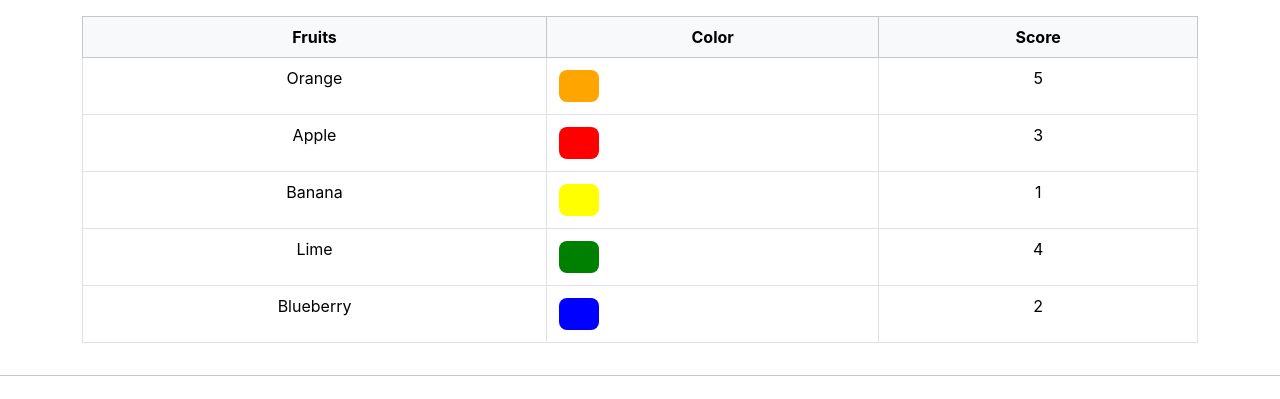
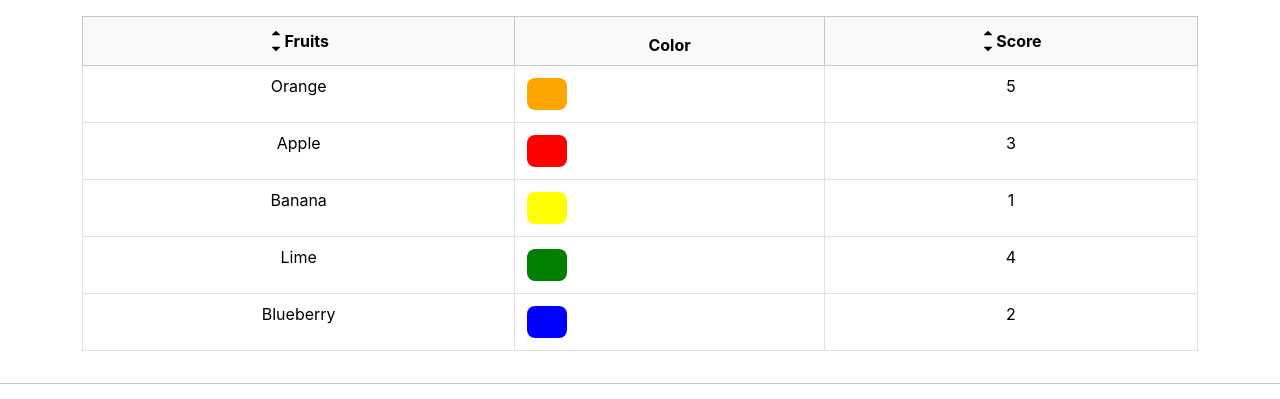
Before and after one commit to daniela-toncheva/react-training, a React (Create React App) app: page / in a window 1280 px wide. Shown: the top 399 px of the page. Built offline with nearby package versions, Linux system fonts and the light colour scheme; data requests are answered from the project's data file.

Commit message:
add sorting to table

```diff
--- a/src/App.js
+++ b/src/App.js
@@ -1,4 +1,4 @@
-import { Children, useEffect, useState } from "react";
+import { useEffect, useState } from "react";
 import { searchImages } from "./api";
 import "./App.css";
 import ImageList from "./components/images/ImageList";
@@ -7,8 +7,9 @@
 import BookList from "./components/books/BookList";
 import useBooksContext from "./hooks/use-books-context";
 import Modal from "./elements-exercise/Modal";
-import Table from "./elements-exercise/Table";
+// import Table from "./elements-exercise/Table";
 import { config, fruits, keyFn } from "./data";
+import SortableTable from "./elements-exercise/SortableTable";
 
 function App() {
 	const [images, setImages] = useState([
@@ -99,7 +100,7 @@
 	return (
 		<div className={showModal ? " bg-secondary bg-gradient" : ""}>
 			<div className="container text-center">
-				<Table data={fruits} config={config} keyFn={keyFn}/>
+				<SortableTable data={fruits} config={config} keyFn={keyFn}/>
 			</div>
 			<hr/>
 			<div className="d-flex p-1 flex-row">
--- a/src/data.js
+++ b/src/data.js
@@ -7,7 +7,11 @@
 ];
 
 export const config = [
-	{ label: "Fruits", render: (fruit) => fruit.name },
+	{
+		label: "Fruits",
+		render: (fruit) => fruit.name,
+		sortValue: (fruit) => fruit.name,
+	},
 	{
 		label: "Color",
 		render: (fruit) => (
@@ -17,7 +21,11 @@
 			></div>
 		),
 	},
-	{ label: "Score", render: (fruit) => fruit.score },
+	{
+		label: "Score",
+		render: (fruit) => fruit.score,
+		sortValue: (fruit) => fruit.score,
+	},
 ];
 
 export const keyFn = (fruit) => fruit.name;
--- /dev/null
+++ b/src/elements-exercise/SortableTable.js
@@ -0,0 +1,93 @@
+import React, { useState } from "react";
+import Table from "./Table";
+import { GoTriangleDown, GoTriangleUp } from "react-icons/go";
+
+function SortableTable(props) {
+	const { config, data } = props;
+	const [sortOrder, setSortOrder] = useState(null);
+	const [sortBy, setSortBy] = useState(null);
+
+	const handleClick = (label) => {
+        if(sortBy && label !== sortBy) {
+            setSortBy('asc');
+            setSortBy(label);
+            return;
+        }
+
+		if (sortOrder === null) {
+			setSortOrder("asc");
+			setSortBy(label);
+		} else if (sortOrder === "asc") {
+			setSortOrder("desc");
+			setSortBy(label);
+		} else if (sortOrder === "desc") {
+			setSortOrder(null);
+			setSortBy(null);
+		}
+	};
+	const updatedConfig = config.map((column) => {
+		if (!column.sortValue) {
+			return column;
+		}
+
+		return {
+			...column,
+			header: () => (
+				<th style={{cursor: "pointer"}} onClick={() => handleClick(column.label)}>
+					<div className="d-flex align-items-center justify-content-center">
+						{getIcons(column.label, sortBy, sortOrder)}
+						{column.label}
+					</div>
+				</th>
+			),
+		};
+	});
+
+	let sortedData = data;
+	if (sortBy && sortOrder) {
+		const { sortValue } = config.find((column) => column.label === sortBy);
+		sortedData = [...data].sort((a, b) => {
+			const valueA = sortValue(a);
+			const valueB = sortValue(b);
+
+			const reverseOrder = sortOrder === "asc" ? 1 : -1;
+			if (typeof valueA === "string") {
+				return valueA.localeCompare(valueB) * reverseOrder;
+			} else {
+				return (valueA - valueB) * reverseOrder;
+			}
+		});
+	}
+
+	return <Table {...props} data={sortedData} config={updatedConfig} />;
+}
+
+function getIcons(label, sortBy, sortOrder) {
+	const icons = (
+		<span className="d-flex flex-column">
+			<GoTriangleUp /> <GoTriangleDown />
+		</span>
+	);
+	if (label !== sortBy) {
+		return icons;
+	}
+
+	switch (sortOrder) {
+		case "asc":
+			return (
+				<div>
+					<GoTriangleUp />
+				</div>
+			);
+		case "desc":
+			return (
+				<div>
+					<GoTriangleDown />
+				</div>
+			);
+		default:
+			return icons;
+	}
+}
+
+export default SortableTable;
--- a/src/elements-exercise/Table.js
+++ b/src/elements-exercise/Table.js
@@ -1,19 +1,21 @@
-import React from "react";
+import React, { Fragment } from "react";
 
 function Table({ data, config, keyFn }) {
 	const renderedHeaders = config.map((columnConf) => {
-		return <th key={columnConf.label}>{columnConf.label}</th>;
+		if (columnConf.header) {
+			return (
+				<Fragment key={columnConf.label}> {columnConf.header()} </Fragment>
+			);
+		} else {
+			return <th key={columnConf.label}>{columnConf.label}</th>;
+		}
 	});
 
 	const renderedRows = data.map((rowData) => {
-        const renderedCells = config.map((cell) => {
-            return <td key={cell.label}>{cell.render(rowData)}</td>
-        } )
-		return (
-			<tr key={keyFn(rowData)}>
-                {renderedCells}
-			</tr>
-		);
+		const renderedCells = config.map((cell) => {
+			return <td key={cell.label}>{cell.render(rowData)}</td>;
+		});
+		return <tr key={keyFn(rowData)}>{renderedCells}</tr>;
 	});
 
 	return (
```
